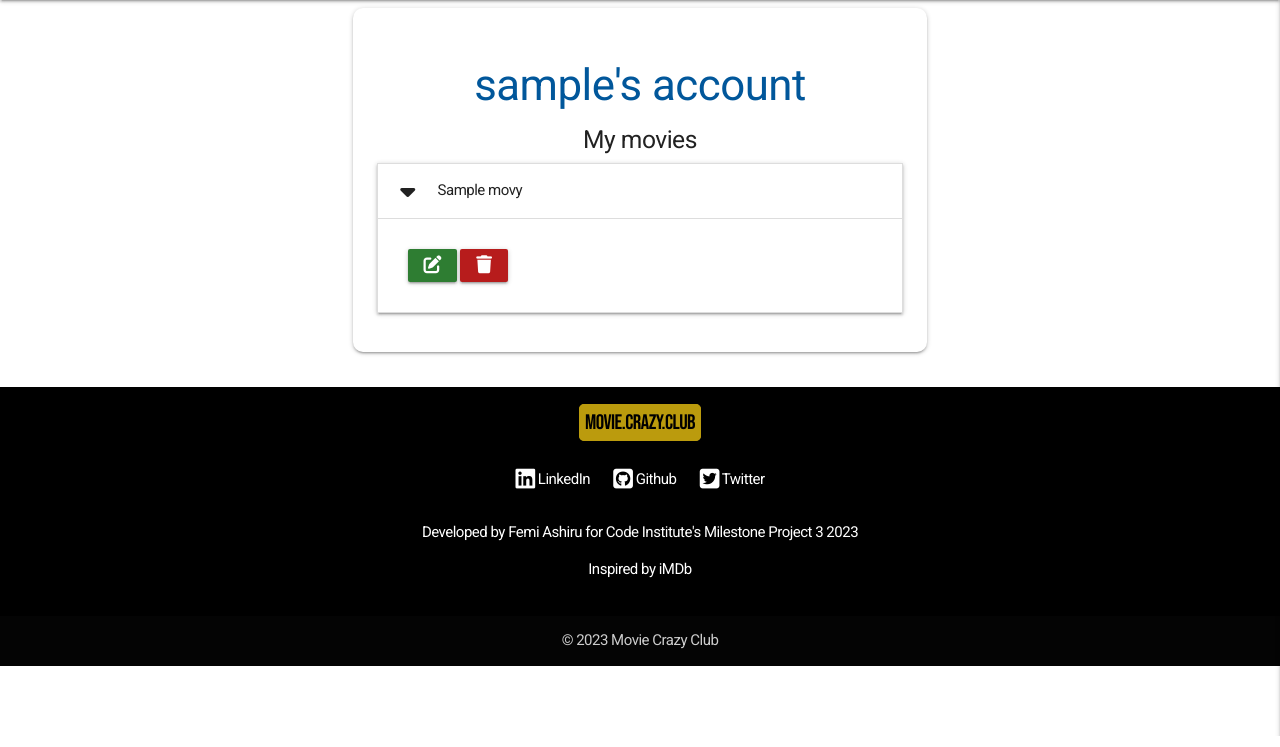
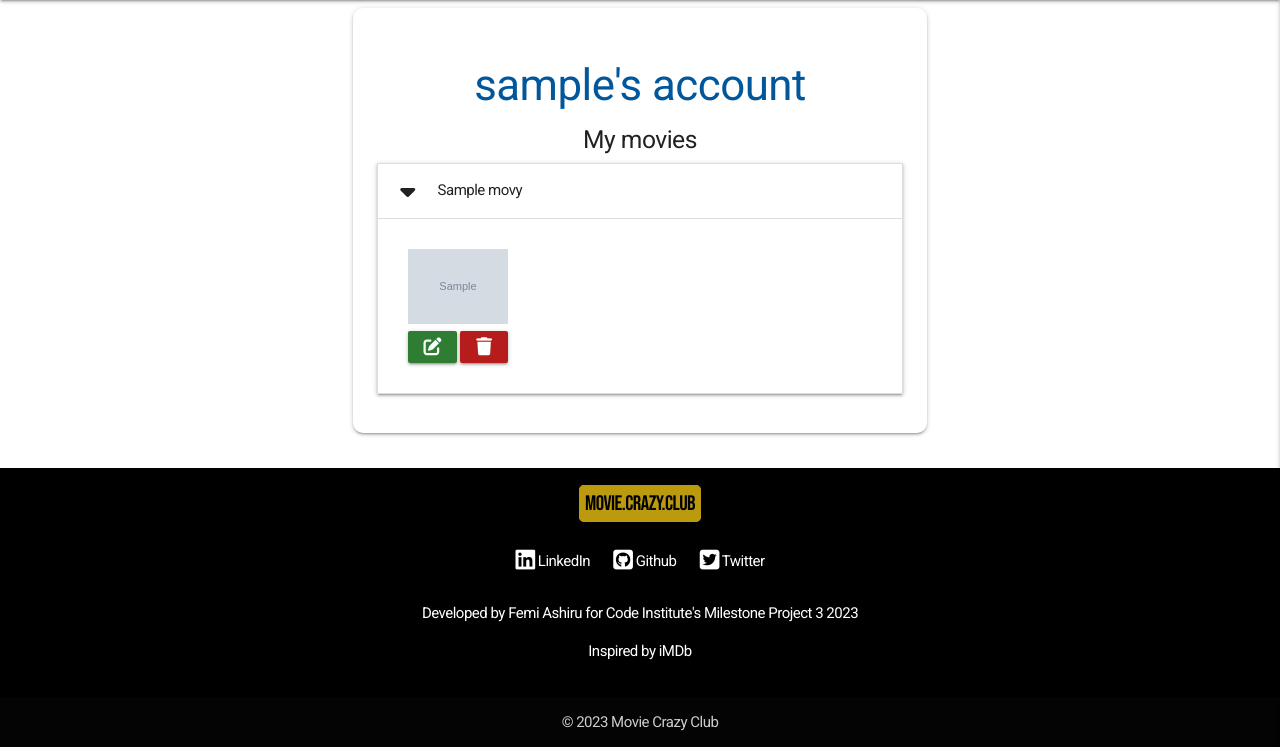
Before and after one commit to ofemiashiru/CI_MS3_MCC, a Flask app: page /profile/1 in a window 1280 px wide, after a click that opens the changed part. Shown: the part 64-811 px from the top of the page. Run offline with Flask 3, Linux system fonts and the light colour scheme; the visitor is signed in with stand-in values (Sample User, id 1); grey boxes marked "Sample" are stand-in pictures; a database or web service that is not in the repository returns one stand-in record (values such as "Sample title"); some libraries are stand-ins or nearby versions.

Commit message:
feat: add movie image to profile page

```diff
--- a/static/css/style.css
+++ b/static/css/style.css
@@ -108,10 +108,19 @@
 }
 
 /* ADD MOVIE PAGE */
-
 .movie-cover-container img {
     width: 70%;
     border-radius: 10px;
+}
+
+/* PROFILE */
+
+.collapsible__img-container{
+    width: 100px;
+}
+
+.collapsible__img-container img{
+    width: 100%;
 }
 
 
--- a/templates/profile.html
+++ b/templates/profile.html
@@ -20,7 +20,10 @@
                                 <i class="fa-solid fa-caret-down"></i> <span>{{ movie.title }}</span>
                             </div>
                             <div class="collapsible-body">
-                                <a class="btn-small green darken-3 tooltipped"
+                                <div class="collapsible__img-container">
+                                    <img  src="{{ movie.poster }}" alt="{{ movie.title }} image"/>
+                                </div>
+                                <a class="collapsible__btn btn-small green darken-3 tooltipped"
                                     aria-label="Edit Movie" href="{{ url_for('edit_movie', movie_id=movie._id) }}"
                                     data-position="top" data-tooltip="Edit Movie">
                                         <i class="fa-solid fa-pen-to-square"></i>
@@ -28,7 +31,7 @@
                                 <!-- Modal Trigger -->
                                 <a href="#modal-delete-{{ movie._id }}"
                                     aria-label="Delete Movie"
-                                    class="btn-small red darken-4 modal-trigger tooltipped"
+                                    class="collapsible__btn btn-small red darken-4 modal-trigger tooltipped"
                                     data-position="top" data-tooltip="Delete Movie">
                                         <i class="fa-solid fa-trash"></i>
                                 </a>
```
